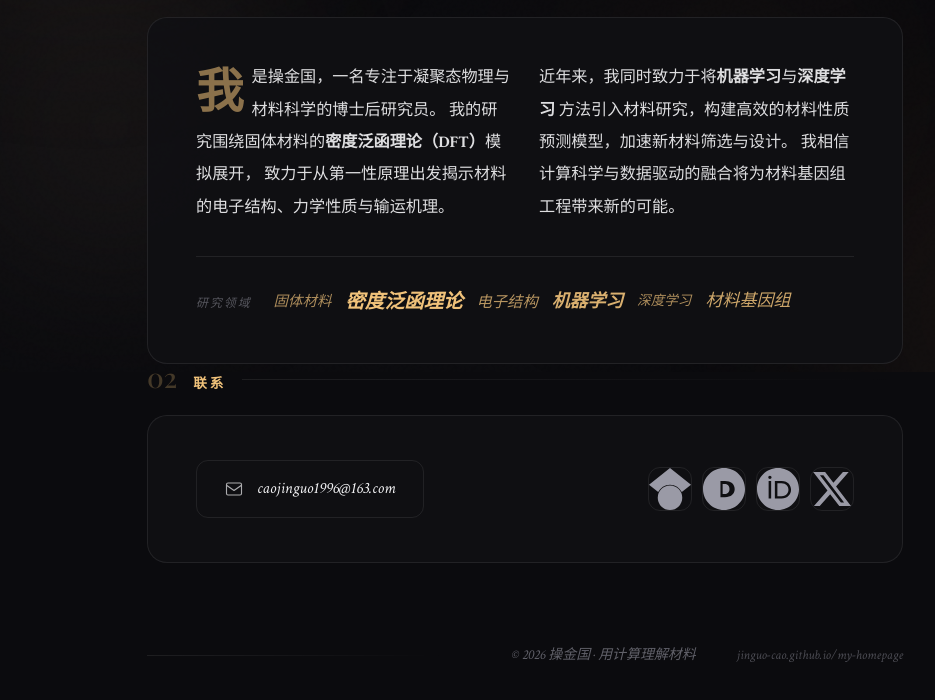
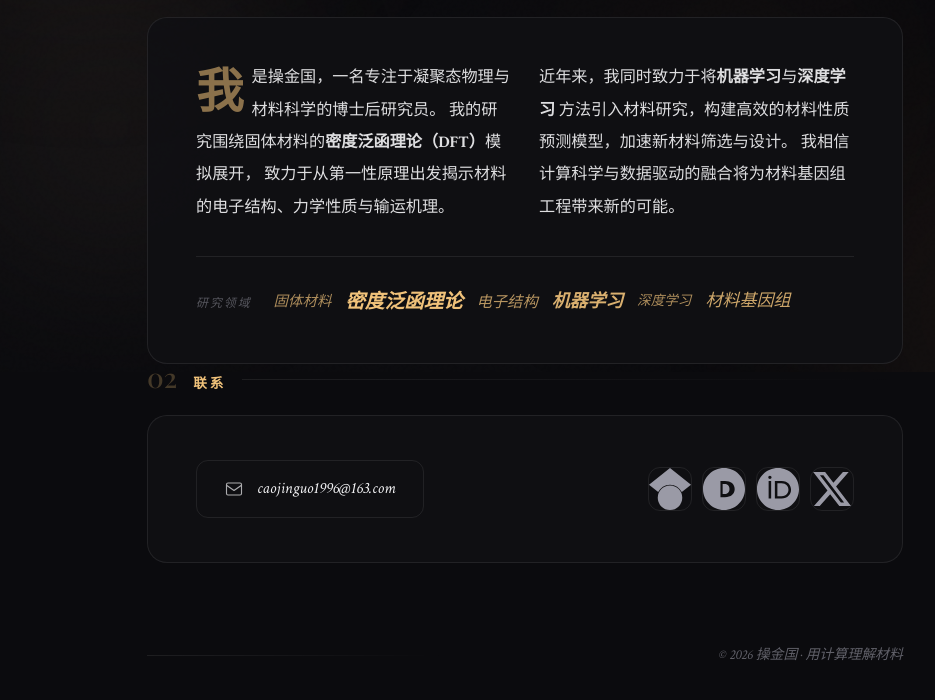
Before and after one commit to jinguo-cao/my-homepage, a plain HTML site: page index.html in a window 1280 px wide. Shown: the part 428-1128 px from the top of the page, without its empty margins (115-1050 px from the left). Drawn offline with nearby package versions, Linux system fonts and the light colour scheme; a web font is replaced by a local one.

Commit message:
Revert footer link

```diff
--- a/index.html
+++ b/index.html
@@ -754,7 +754,6 @@
     <div class="container">
       <span class="footer-line"></span>
       <p>&copy; 2026 操金国 · 用计算理解材料</p>
-      <a href="https://jinguo-cao.github.io/my-homepage/" style="font-size:0.78rem;color:var(--text-dim);opacity:0.45;text-decoration:none;font-style:italic;transition:opacity 0.3s;" onmouseover="this.style.opacity='0.8'" onmouseout="this.style.opacity='0.45'">jinguo-cao.github.io/my-homepage</a>
     </div>
   </footer>
 
```
